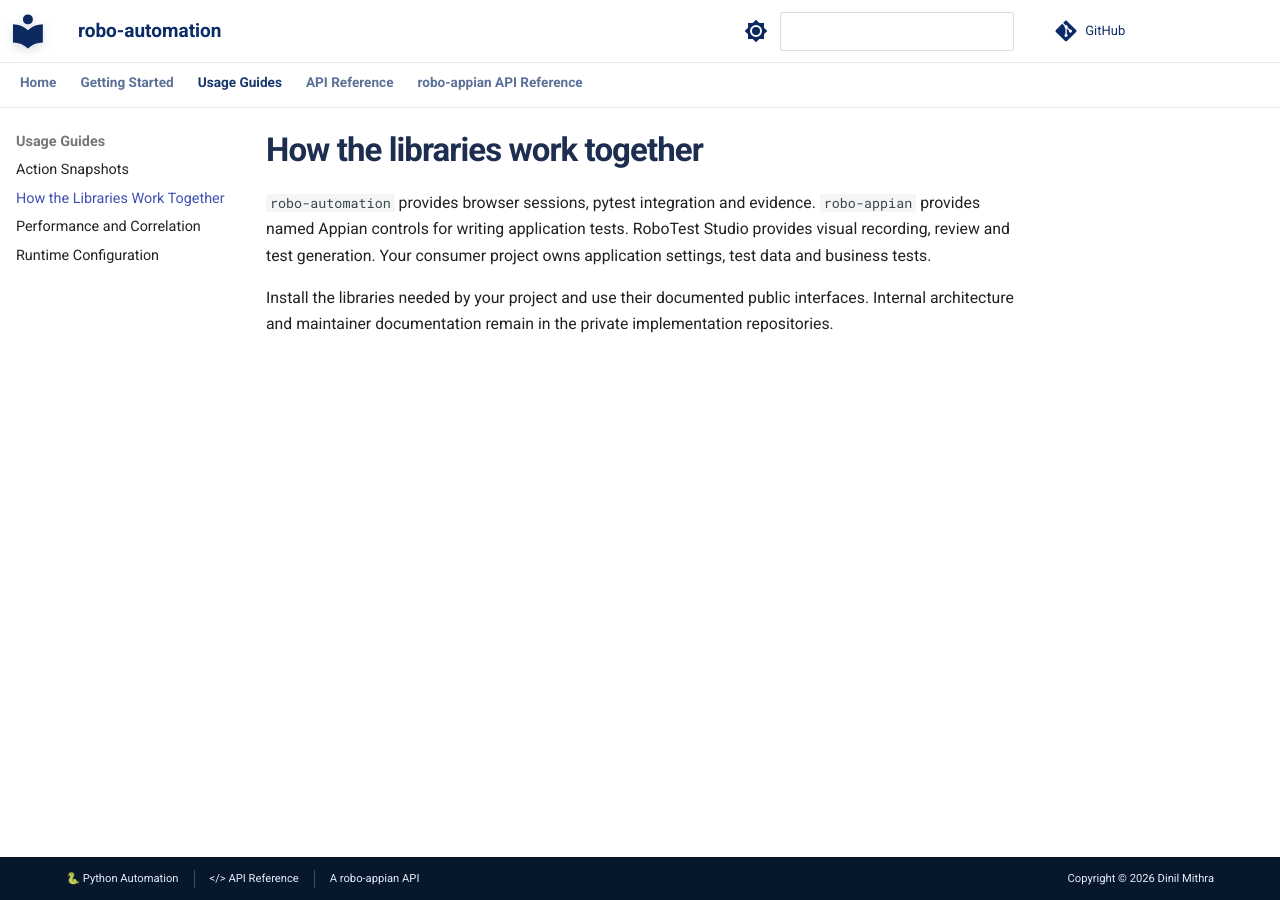
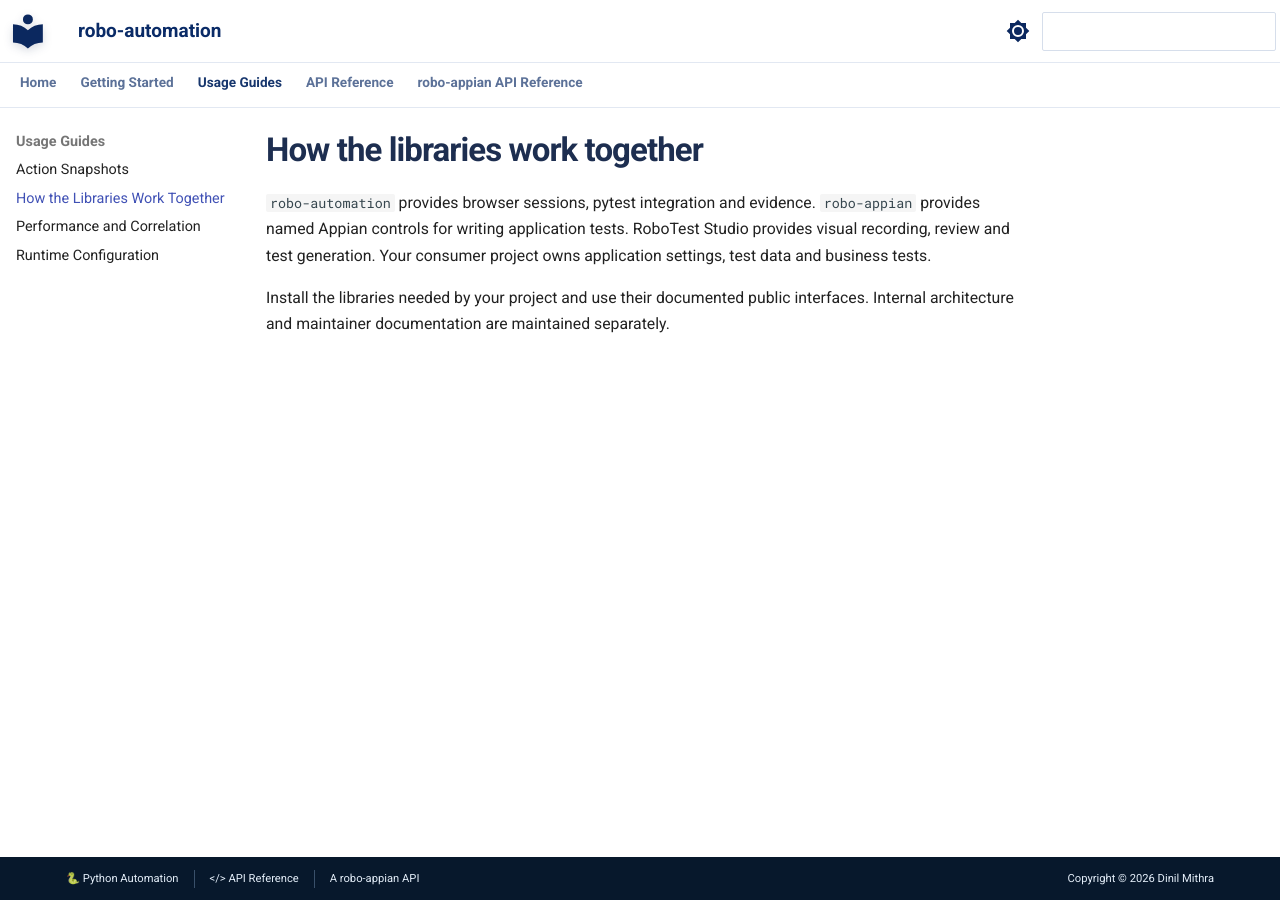
Before and after one commit to dinilmithra/robo-automation-docs, an MkDocs documentation site: the page built from docs/guides/framework-architecture.md, in a window 1280 px wide. Built offline with MkDocs 1.6.1 and Material for MkDocs 9.7.7, drawn with Linux system fonts in a browser that asks for light colours; comment, search, counter and statistics services are not loaded.

Commit message:
Update framework architecture documentation and remove repo_url from MkDocs config

```diff
--- a/docs/guides/framework-architecture.md
+++ b/docs/guides/framework-architecture.md
@@ -6,5 +6,4 @@ RoboTest Studio provides visual recording, review and test generation.
 Your consumer project owns application settings, test data and business tests.
 
 Install the libraries needed by your project and use their documented public
-interfaces. Internal architecture and maintainer documentation remain in the
-private implementation repositories.
+interfaces. Internal architecture and maintainer documentation are maintained separately.
--- a/mkdocs.yml
+++ b/mkdocs.yml
@@ -1,6 +1,5 @@
 site_name: robo-automation
 site_url: https://dinilmithra.github.io/robo-automation-docs/
-repo_url: https://github.com/dinilmithra/robo-automation-docs
 site_description: Generic Playwright and pytest automation framework utilities
 copyright: Copyright &copy; 2026 Dinil Mithra
 
```
